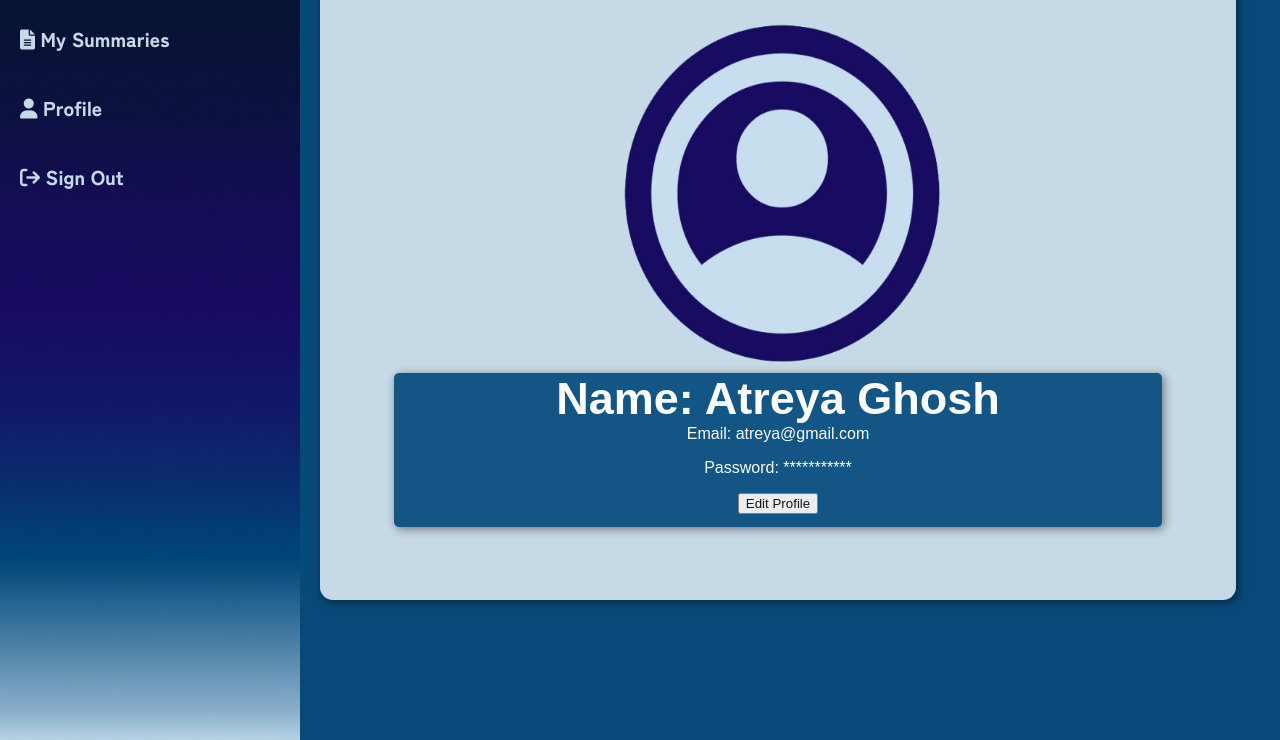
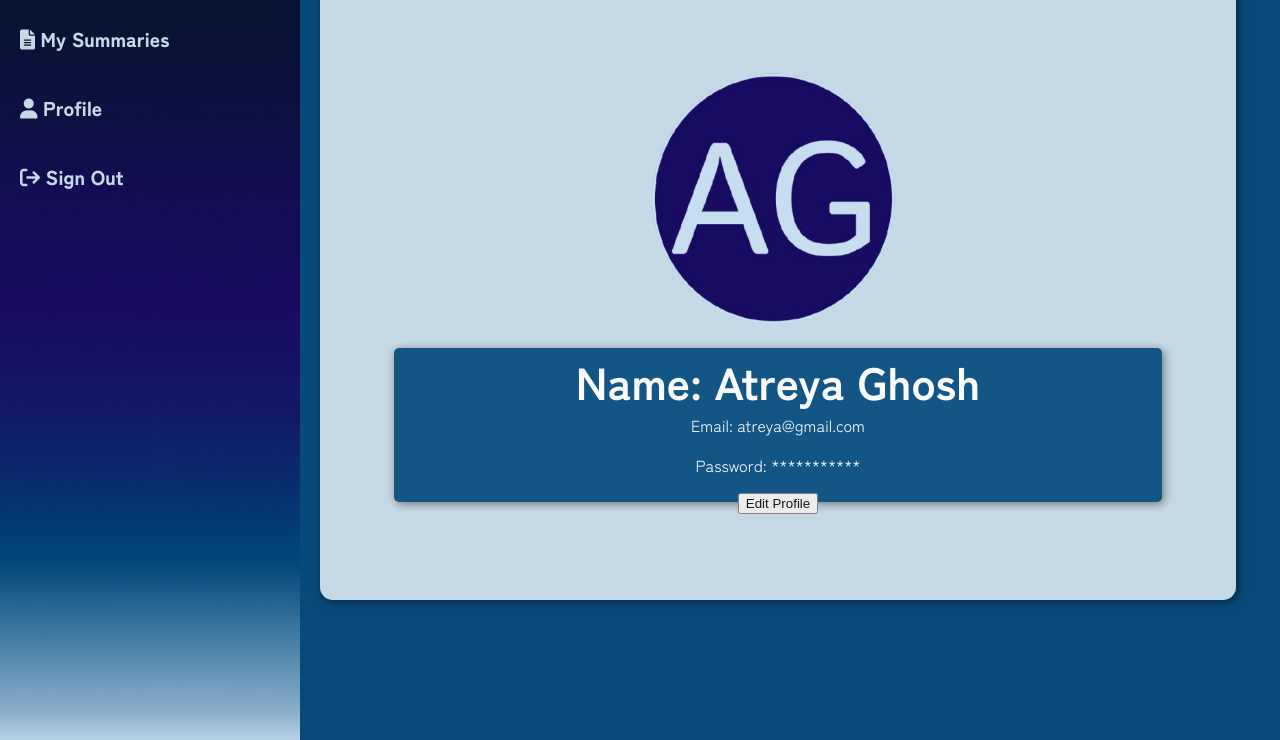
Before and after one commit to acm-projects/TidyTerms, a browser extension: page Website/main.html in a window 1280 px wide. Both pictures are taken after a click on the item "Profile". Shown: the part 60-800 px from the top of the page. Drawn offline with Linux system fonts and the light colour scheme; no server answers.

Commit message:
Cleaning up tabs and profile

```diff
--- a/Website/main.css
+++ b/Website/main.css
@@ -50,7 +50,7 @@ h1 {
     font-size: 80px;
     color: white;
     margin-bottom: 0px;
-    font-family: "zen-kaku-gothic-new-regular", sans-serif;
+    font-family: "Zen Kaku Gothic New", sans-serif;
 }
 
 
@@ -58,7 +58,7 @@ p {
     text-align: center;
     color: white;
     margin-top: 0;
-    font-family: "zen-kaku-gothic-new-regular", sans-serif;
+    font-family: "Zen Kaku Gothic New", sans-serif;
 }
 
 
--- a/Website/main.html
+++ b/Website/main.html
@@ -51,12 +51,6 @@
 
         <div class="tab-content">
             <div id="mySummaries" data-tab-content class="active" style="margin-top: 8px;">
-                <!-- <div class="search-bar-container">
-                    <input type="search" id="search-bar" placeholder="Search Summaries" />
-                    <button class="search-button" type="submit">
-                        <i class="fas fa-search"></i>
-                    </button>
-                </div> end of search bar -->
 
                 <div class="button-container" id="summaryContainer">
                     <!-- Summary buttons will be generated here -->
@@ -111,8 +105,8 @@
 
                 <div class="box">
                     <div class="profile-center">
-                        <img src="icon-profile.png" width="400" height="350" alt="Profile Image">
-                        <div class="small-box">
+                        <img src="profile.png" width="400" height="300" alt="Profile Image">
+                        <div class="small-box" >
                             <h1 id="profileName" style = "font-size:45px;">Name: Atreya Ghosh                            </h1>
                             <p id="profileEmail">Email: atreya@gmail.com</p>
                             <p id="profilePassword">Password: ***********</p>
--- a/Website/main.js
+++ b/Website/main.js
@@ -333,6 +333,7 @@ cancelButton.addEventListener('click', function() {
 
 });
 
+
 function setupSignOut() {
     const signOut = document.getElementById('signOutButton');
     if (signOut) {
```
Also changed, not shown: Website/icon-profile.png (deleted), Website/iconProfile.png (deleted), Website/profile.png (added), profile.png (added).
